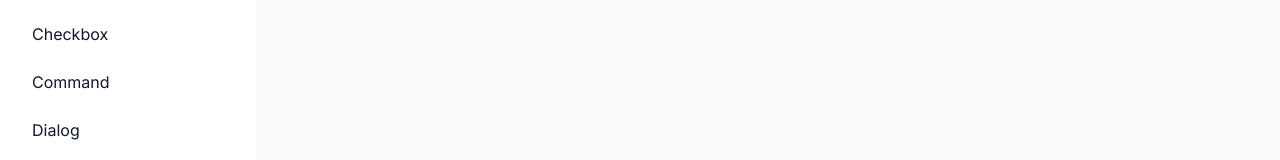
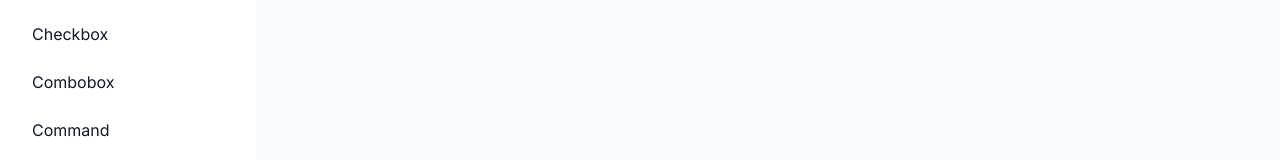
Before and after one commit to ImNotGabo/shadcn-dashboard, a Next.js app: page /dashboard/command in a window 1280 px wide. Shown: the part 502-662 px from the top of the page. Built offline with nearby package versions, Linux system fonts and the light colour scheme.

Commit message:
add combobox link to dashboard layout navigation

```diff
--- a/src/app/dashboard/layout.tsx
+++ b/src/app/dashboard/layout.tsx
@@ -17,6 +17,7 @@ const links = [
 	{ name: 'carousel', href: 'carousel' },
 	{ name: 'checkbox', href: 'checkbox' },
 	{ name: 'command', href: 'command' },
+	{ name: 'combobox', href: 'combobox' },
 ].sort((a, b) => a.name.localeCompare(b.name));
 
 export default function DashboardLayout({
```
